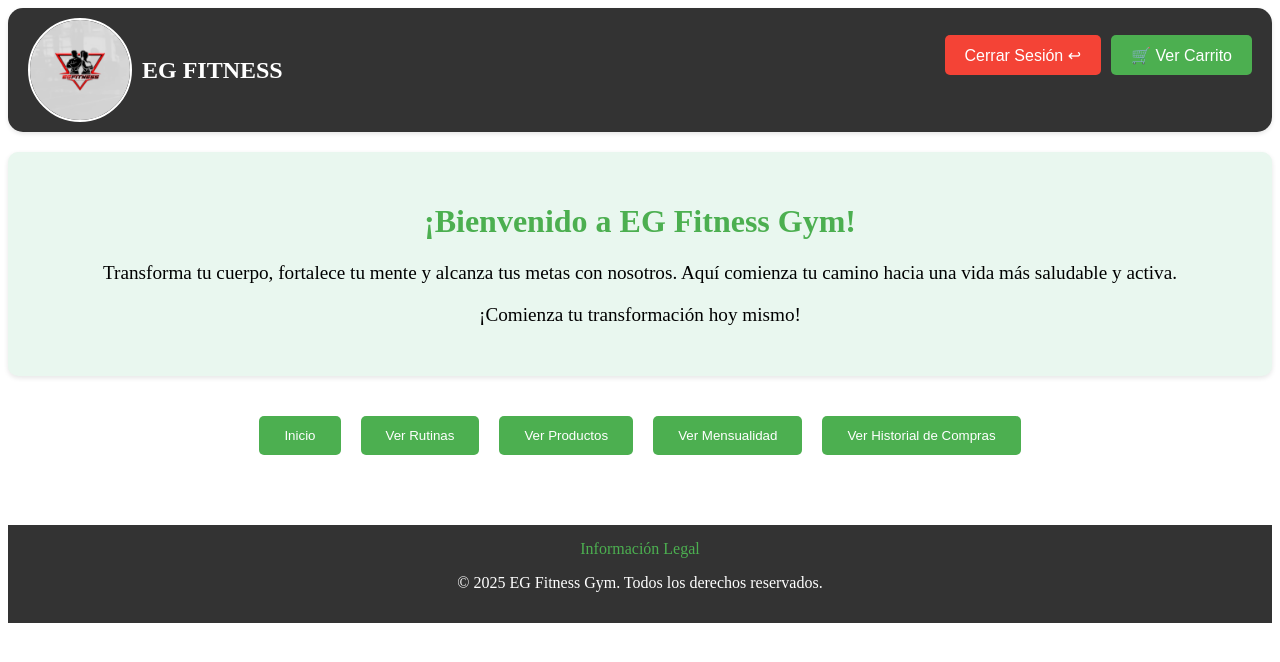
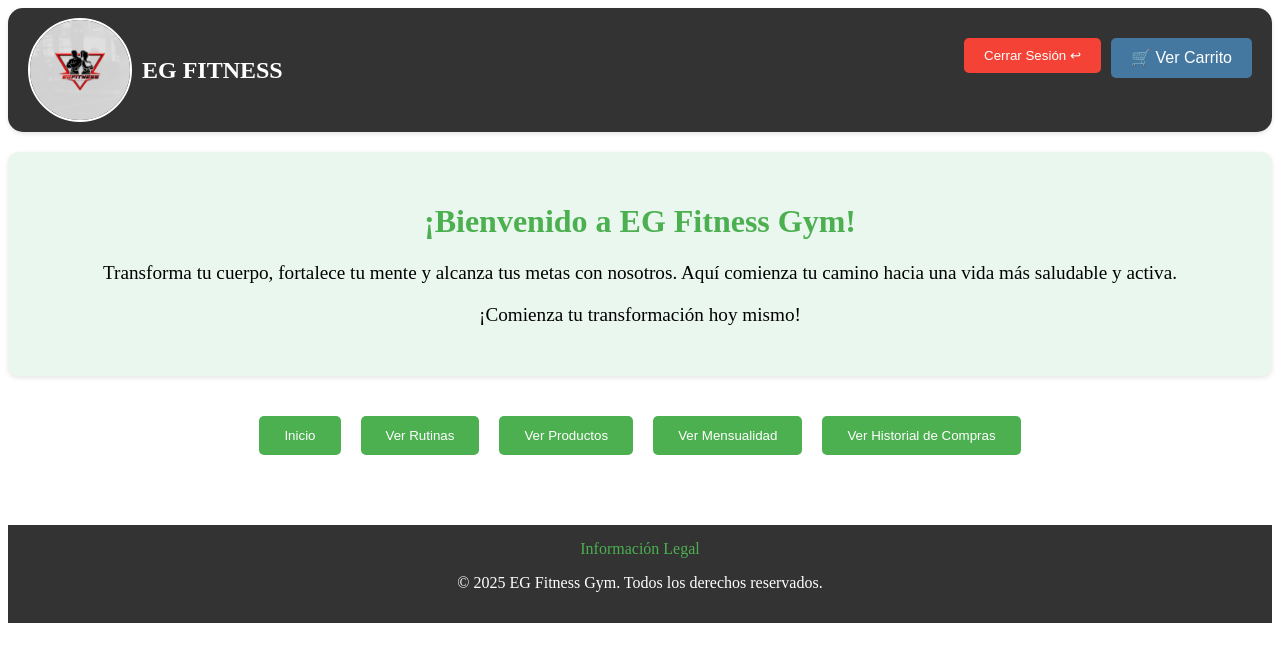
Before and after one commit to Fantasm4no/ADS_Proyecto_Frontend, a Vue app: page / in a window 1280 px wide. Shown: the top 662 px of the page. Built offline with nearby package versions, Linux system fonts and the light colour scheme; sample sign-in values are in the browser's storage.

Commit message:
Estilos de boton carrito

```diff
--- a/src/components/HomePage.vue
+++ b/src/components/HomePage.vue
@@ -132,7 +132,6 @@ export default {
   gap: 10px;
 }
 
-.top-buttons button,
 .carrito-button {
   padding: 10px 20px;
   min-width: 140px;
@@ -140,6 +139,7 @@ export default {
   font-size: 1rem;
   border-radius: 5px;
   text-align: center;
+  background-color:rgb(69, 120, 160);
 }
 
 /* Sección de bienvenida */
```
